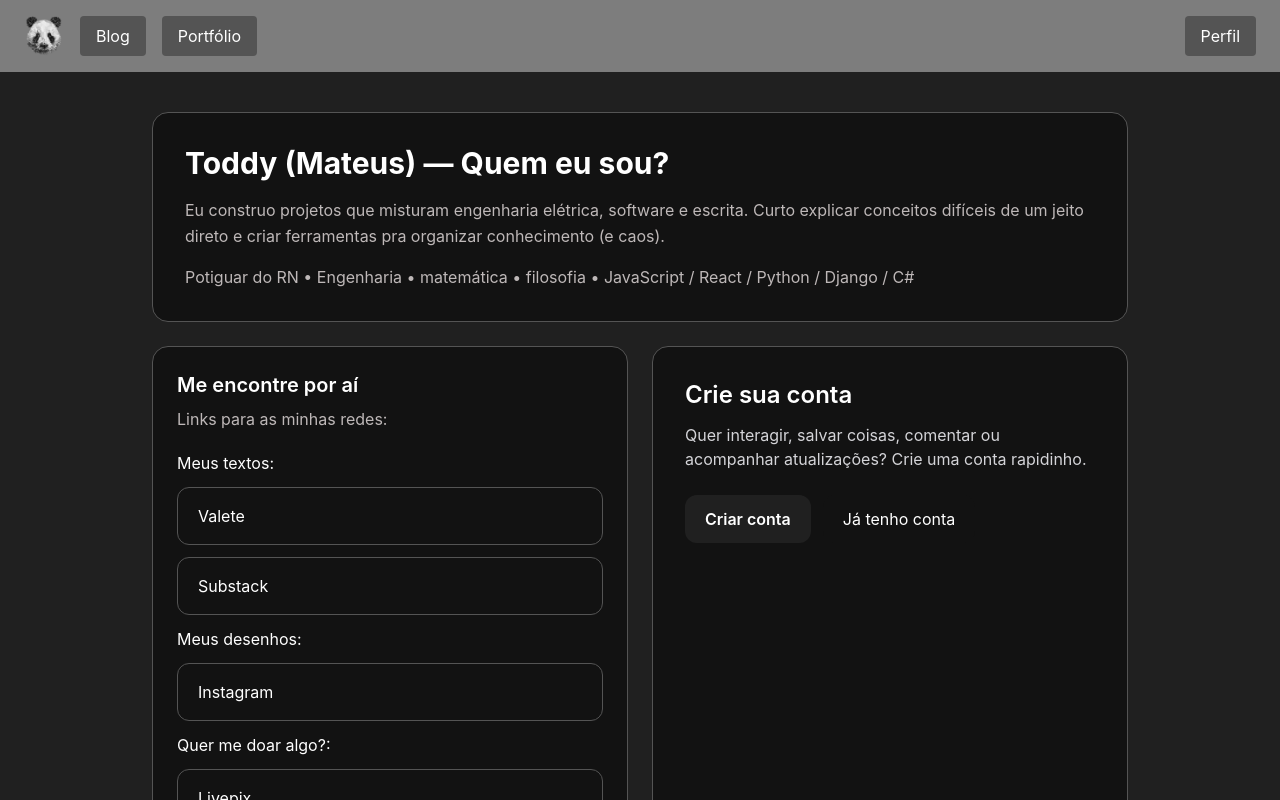
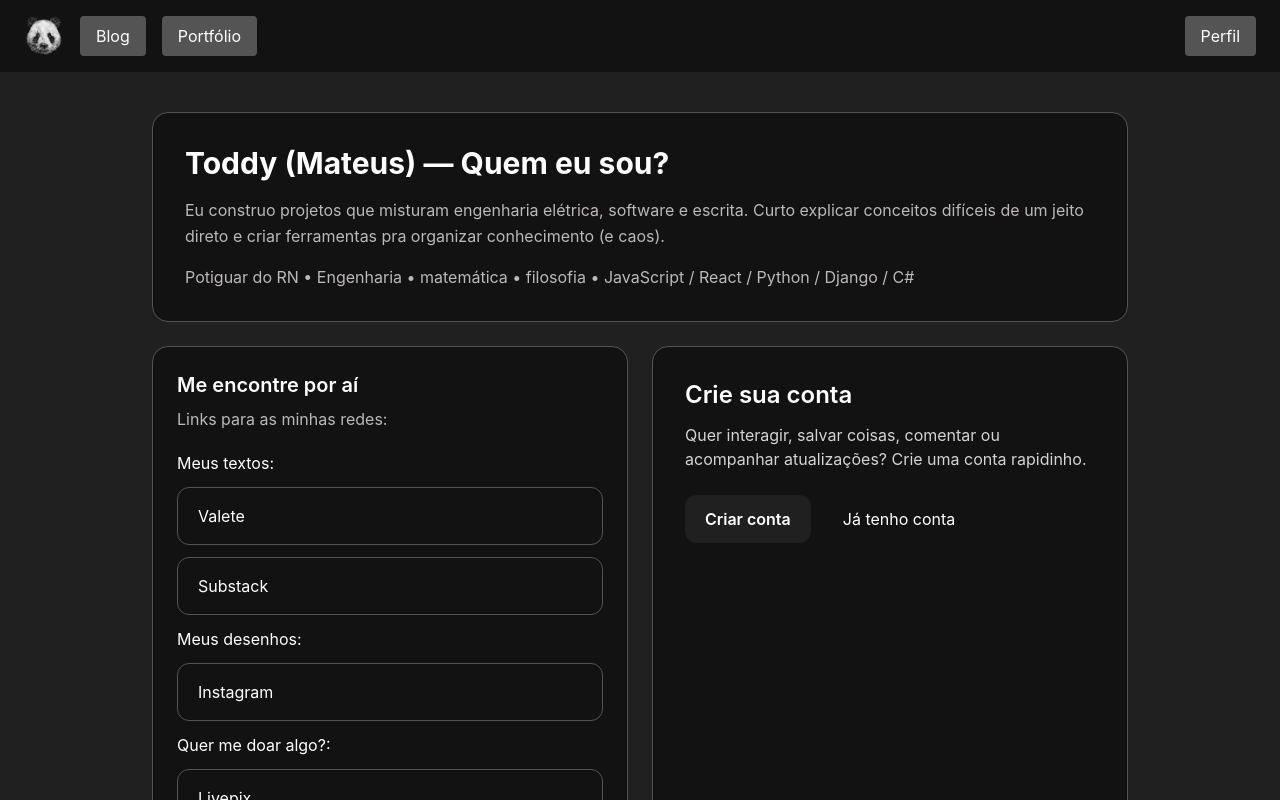
Before and after one commit to ToddynhoVT9/SiteToddy, a React (Vite) app: page / in a window 1280 px wide. Shown: the top 800 px of the page. Built offline with nearby package versions, Linux system fonts and the light colour scheme.

Commit message:
color rebranding 2.2 navbar

```diff
--- a/src/components/NavBar.jsx
+++ b/src/components/NavBar.jsx
@@ -9,7 +9,7 @@ function LinkItemNav({ to, text, className = "" }) {
       to={to}
       className={({ isActive }) =>
         `${baseStyle} ${
-          isActive ? "bg-[#202020]" : "bg-[#545454] hover:bg-[#beb8b8]"
+          isActive ? "bg-[#7d7d7d]" : "bg-[#545454] hover:bg-[#202020]"
         } ${className}`
       }
     >
@@ -17,10 +17,10 @@ function LinkItemNav({ to, text, className = "" }) {
     </NavLink>
   );
 }
-
+//"   [#121212]   [#202020]   [#545454]   [#7d7d7d]   [#beb8b8]   "
 export default function Navbar() {
   return (
-    <nav className="bg-[#7d7d7d] text-white py-4 px-6 flex gap-4 items-center">
+    <nav className="bg-[#121212] text-white py-4 px-6 flex gap-4 items-center">
       <NavLink to="/" className="flex items-center">
         <img src={logo} alt="Logo" className="h-10 w-auto" />
       </NavLink>
```
